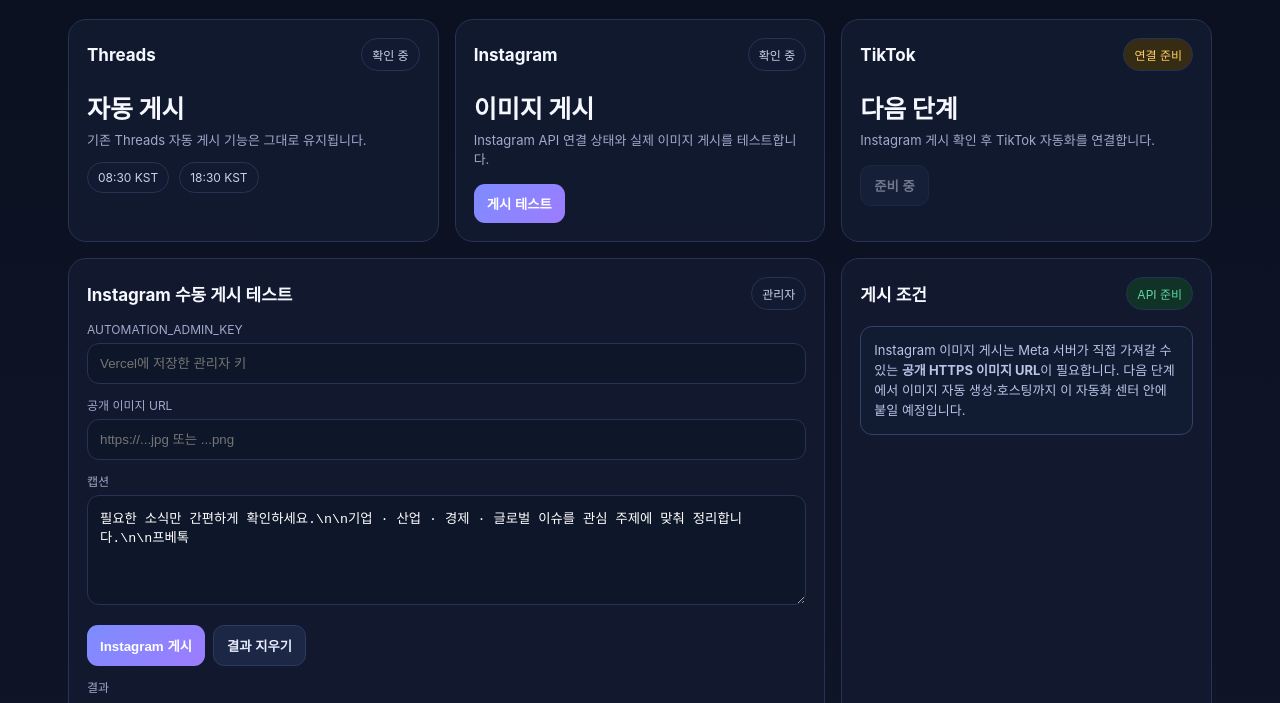
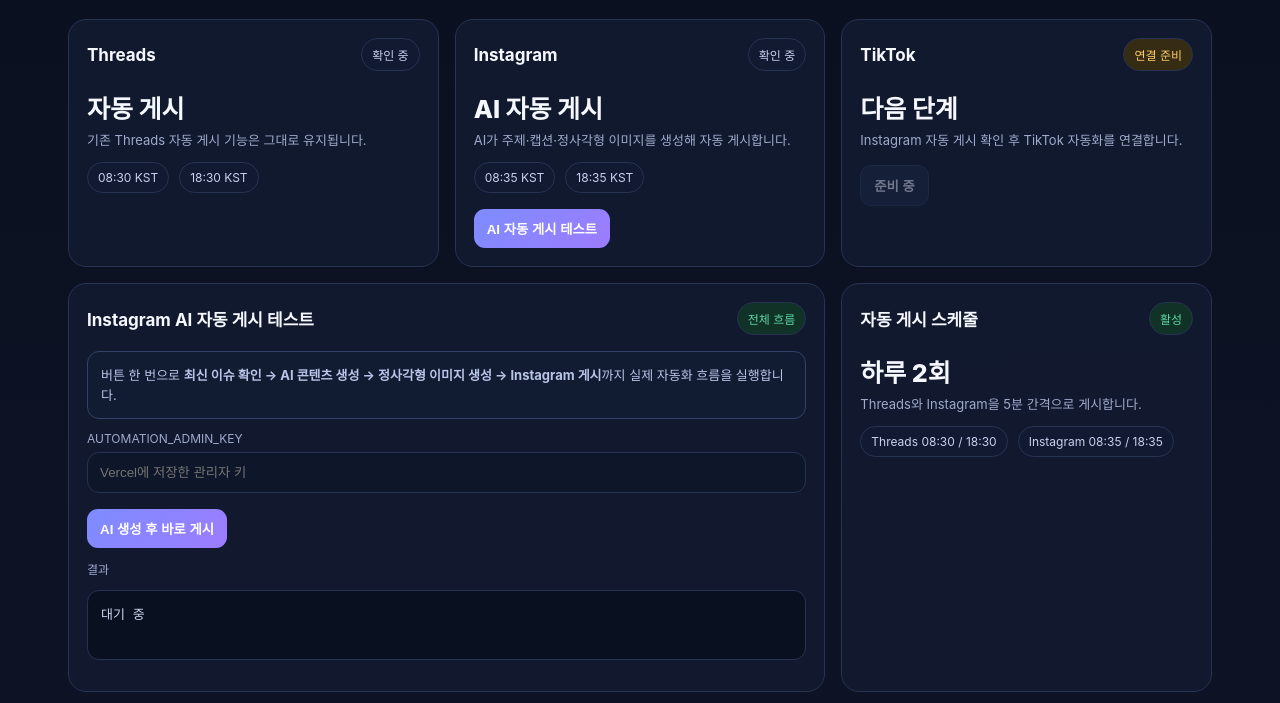
Before and after one commit to dlxodnjs2456-hash/private-topic-automation, a website: page public/index.html in a window 1280 px wide. Shown: the part 97-800 px from the top of the page. Drawn offline with Linux system fonts and the light colour scheme; no server answers.

Commit message:
Add Instagram AI auto-publish test to automation dashboard

```diff
--- a/public/index.html
+++ b/public/index.html
@@ -35,31 +35,48 @@
 
     <section class="card">
       <div class="row"><h2>Instagram</h2><span class="status" id="instagramStatus">확인 중</span></div>
-      <div class="big">이미지 게시</div><div class="muted">Instagram API 연결 상태와 실제 이미지 게시를 테스트합니다.</div>
-      <div class="btns"><button class="primary" onclick="document.getElementById('instagramManual').scrollIntoView({behavior:'smooth'})">게시 테스트</button></div>
+      <div class="big">AI 자동 게시</div><div class="muted">AI가 주제·캡션·정사각형 이미지를 생성해 자동 게시합니다.</div>
+      <div class="schedule"><span class="pill">08:35 KST</span><span class="pill">18:35 KST</span></div>
+      <div class="btns"><button class="primary" onclick="document.getElementById('instagramAuto').scrollIntoView({behavior:'smooth'})">AI 자동 게시 테스트</button></div>
     </section>
 
     <section class="card">
       <div class="row"><h2>TikTok</h2><span class="status warn">연결 준비</span></div>
-      <div class="big">다음 단계</div><div class="muted">Instagram 게시 확인 후 TikTok 자동화를 연결합니다.</div>
+      <div class="big">다음 단계</div><div class="muted">Instagram 자동 게시 확인 후 TikTok 자동화를 연결합니다.</div>
       <div class="btns"><button class="secondary disabled" disabled>준비 중</button></div>
     </section>
 
+    <section class="card two" id="instagramAuto">
+      <div class="row"><h2>Instagram AI 자동 게시 테스트</h2><span class="status ok">전체 흐름</span></div>
+      <div class="notice">버튼 한 번으로 <b>최신 이슈 확인 → AI 콘텐츠 생성 → 정사각형 이미지 생성 → Instagram 게시</b>까지 실제 자동화 흐름을 실행합니다.</div>
+      <label>AUTOMATION_ADMIN_KEY</label>
+      <input type="password" id="autoAdminKey" placeholder="Vercel에 저장한 관리자 키" />
+      <div class="btns"><button class="primary" id="autoPublishBtn" onclick="autoPublishInstagram()">AI 생성 후 바로 게시</button></div>
+      <label>결과</label><pre id="autoResult">대기 중</pre>
+    </section>
+
+    <section class="card">
+      <div class="row"><h2>자동 게시 스케줄</h2><span class="status ok">활성</span></div>
+      <div class="big">하루 2회</div>
+      <div class="muted">Threads와 Instagram을 5분 간격으로 게시합니다.</div>
+      <div class="schedule"><span class="pill">Threads 08:30 / 18:30</span><span class="pill">Instagram 08:35 / 18:35</span></div>
+    </section>
+
     <section class="card two" id="instagramManual">
-      <div class="row"><h2>Instagram 수동 게시 테스트</h2><span class="status">관리자</span></div>
+      <div class="row"><h2>Instagram 직접 이미지 게시 테스트</h2><span class="status">고급 테스트</span></div>
       <label>AUTOMATION_ADMIN_KEY</label>
       <input type="password" id="adminKey" placeholder="Vercel에 저장한 관리자 키" />
       <label>공개 이미지 URL</label>
       <input id="imageUrl" placeholder="https://...jpg 또는 ...png" />
       <label>캡션</label>
       <textarea id="caption">필요한 소식만 간편하게 확인하세요.\n\n기업 · 산업 · 경제 · 글로벌 이슈를 관심 주제에 맞춰 정리합니다.\n\n프베톡</textarea>
-      <div class="btns"><button class="primary" onclick="publishInstagram()">Instagram 게시</button><button class="secondary" onclick="document.getElementById('igResult').textContent='대기 중'">결과 지우기</button></div>
+      <div class="btns"><button class="secondary" onclick="publishInstagram()">직접 이미지 게시</button></div>
       <label>결과</label><pre id="igResult">대기 중</pre>
     </section>
 
     <section class="card">
-      <div class="row"><h2>게시 조건</h2><span class="status ok">API 준비</span></div>
-      <div class="notice">Instagram 이미지 게시는 Meta 서버가 직접 가져갈 수 있는 <b>공개 HTTPS 이미지 URL</b>이 필요합니다. 다음 단계에서 이미지 자동 생성·호스팅까지 이 자동화 센터 안에 붙일 예정입니다.</div>
+      <div class="row"><h2>Instagram 상태</h2><span class="status ok">API 연결</span></div>
+      <div class="notice">일반 사용은 위의 <b>AI 자동 게시 테스트</b>만 사용하면 됩니다. 직접 이미지 URL 게시 기능은 API 점검용으로 유지합니다.</div>
     </section>
 
     <section class="card wide">
@@ -77,8 +94,22 @@
     const t=!!j?.services?.threads?.ready, i=!!j?.services?.instagram?.ready;
     const ts=document.getElementById('threadsStatus'); ts.textContent=t?'연결됨':'설정 필요'; ts.className='status '+(t?'ok':'warn');
     const is=document.getElementById('instagramStatus'); is.textContent=i?'연결됨':'설정 필요'; is.className='status '+(i?'ok':'warn');
-    document.getElementById('systemBadge').textContent=(t&&i)?'Threads · Instagram 연결됨':'일부 설정 확인 필요';
+    document.getElementById('systemBadge').textContent=(t&&i)?'Threads · Instagram 자동화 정상':'일부 설정 확인 필요';
   }catch(e){out.textContent='상태 확인 실패: '+e.message}
+}
+async function autoPublishInstagram(){
+  const key=document.getElementById('autoAdminKey').value.trim();
+  const out=document.getElementById('autoResult');
+  const btn=document.getElementById('autoPublishBtn');
+  if(!key){out.textContent='AUTOMATION_ADMIN_KEY를 입력해 주세요.';return}
+  btn.disabled=true; btn.textContent='AI 생성 및 게시 중...';
+  out.textContent='최신 이슈 확인 → 콘텐츠 생성 → 이미지 생성 → Instagram 게시를 진행 중입니다. 잠시 기다려 주세요.';
+  try{
+    const r=await fetch('/api/instagram-auto-test',{method:'POST',headers:{'Content-Type':'application/json','x-admin-key':key},body:'{}'});
+    const raw=await r.text(); let body; try{body=JSON.parse(raw)}catch{body={raw}}
+    out.textContent=JSON.stringify(body,null,2);
+  }catch(e){out.textContent='요청 실패: '+e.message}
+  finally{btn.disabled=false;btn.textContent='AI 생성 후 바로 게시'}
 }
 async function publishInstagram(){
   const key=document.getElementById('adminKey').value.trim();
```
